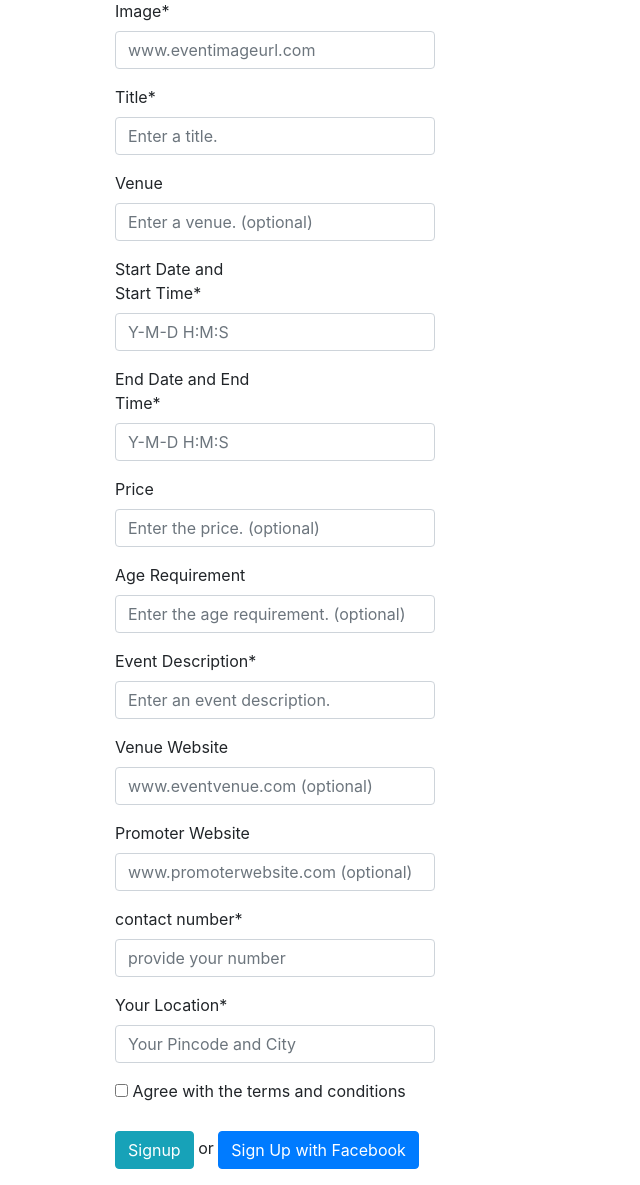
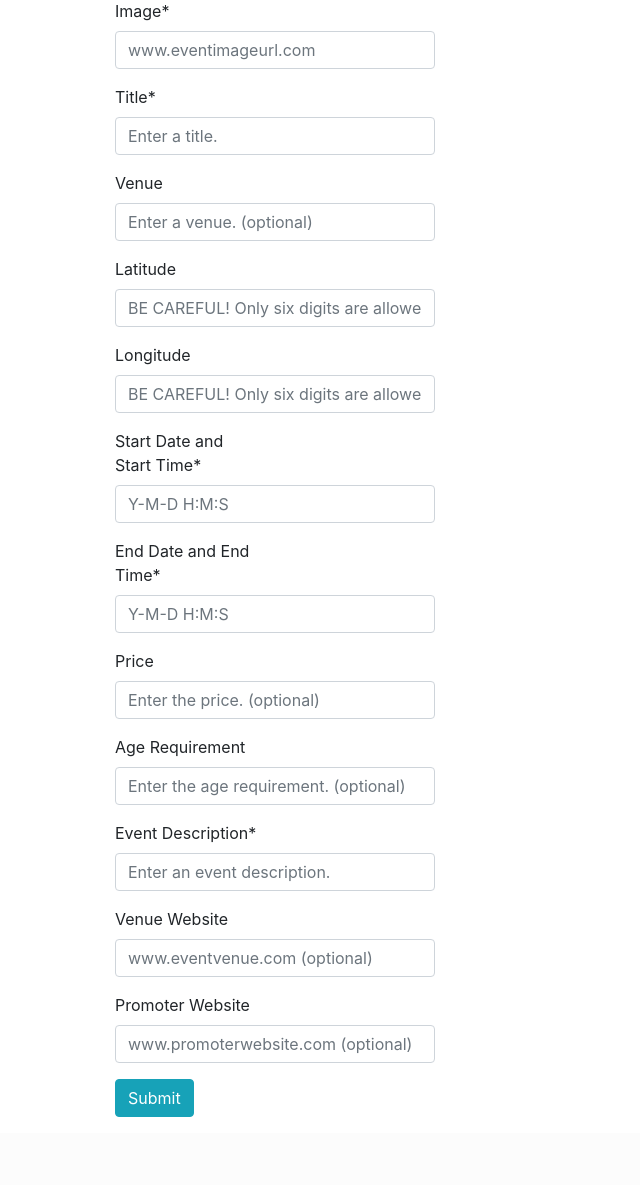
Before and after one commit to abq-at-night/capstone-project, a PHP site: page /static-ui/admin-event-entry-view.php in a window 1280 px wide. Shown: the part 158-1343 px from the top of the page, without its empty margins (0-640 px from the left). After the commit the page ends 1275 px from the top, so only its background shows below. Run offline with PHP 8.4, Linux system fonts and the light colour scheme; some libraries are stand-ins or nearby versions.

Commit message:
Added the longitude and latitude fields. https://app.asana.com/0/1108524870361544/1111351170149593

```diff
--- a/static-ui/admin-event-entry-view.php
+++ b/static-ui/admin-event-entry-view.php
@@ -35,6 +35,20 @@
 						<label for="event-venue" class="control-label col-md-4">Venue</label>
 						<div class="controls col-md-8 ">
 							<input class="input-md textinput textInput form-control" id="event-venue" name="event-venue" placeholder="Enter a venue. (optional)" style="margin-bottom: 10px" type="text" />
+						</div>
+					</div>
+
+					<div id="event-latitude" class="form-group">
+						<label for="event-latitude" class="control-label col-md-4">Latitude</label>
+						<div class="controls col-md-8 ">
+							<input class="input-md textinput textInput form-control" id="event-latitude" name="event-latitude" placeholder="BE CAREFUL! Only six digits are allowed after the decimal." style="margin-bottom: 10px" type="text" />
+						</div>
+					</div>
+
+					<div id="event-longitude" class="form-group">
+						<label for="event-longitude" class="control-label col-md-4">Longitude</label>
+						<div class="controls col-md-8 ">
+							<input class="input-md textinput textInput form-control" id="event-longitude" name="event-longitude" placeholder="BE CAREFUL! Only six digits are allowed after the decimal." style="margin-bottom: 10px" type="text" />
 						</div>
 					</div>
 
@@ -87,39 +101,15 @@
 						</div>
 					</div>
 
-						<div id="div_id_number" class="form-group required">
-							<label for="id_number" class="control-label col-md-4  requiredField"> contact number<span class="asteriskField">*</span> </label>
-							<div class="controls col-md-8 ">
-								<input class="input-md textinput textInput form-control" id="id_number" name="number" placeholder="provide your number" style="margin-bottom: 10px" type="text" />
-							</div>
-						</div>
-						<div id="div_id_location" class="form-group required">
-							<label for="id_location" class="control-label col-md-4  requiredField"> Your Location<span class="asteriskField">*</span> </label>
-							<div class="controls col-md-8 ">
-								<input class="input-md textinput textInput form-control" id="id_location" name="location" placeholder="Your Pincode and City" style="margin-bottom: 10px" type="text" />
-							</div>
-						</div>
-						<div class="form-group">
-							<div class="controls col-md-offset-4 col-md-8 ">
-								<div id="div_id_terms" class="checkbox required">
-									<label for="id_terms" class=" requiredField">
-										<input class="input-ms checkboxinput" id="id_terms" name="terms" style="margin-bottom: 10px" type="checkbox" />
-										Agree with the terms and conditions
-									</label>
-								</div>
+			</div>
+		</div>
 
-							</div>
-						</div>
 						<div class="form-group">
 							<div class="aab controls col-md-4 "></div>
 							<div class="controls col-md-8 ">
-								<input type="submit" name="Signup" value="Signup" class="btn btn-primary btn btn-info" id="submit-id-signup" />
-								or <input type="button" name="Signup" value="Sign Up with Facebook" class="btn btn btn-primary" id="button-id-signup" />
+								<input type="submit" name="Submit" value="Submit" class="btn btn-primary btn btn-info" id="submit" />
 							</div>
 						</div>
 
-					</form>
-			</div>
-		</div>
 	</div>
 </div>
```
